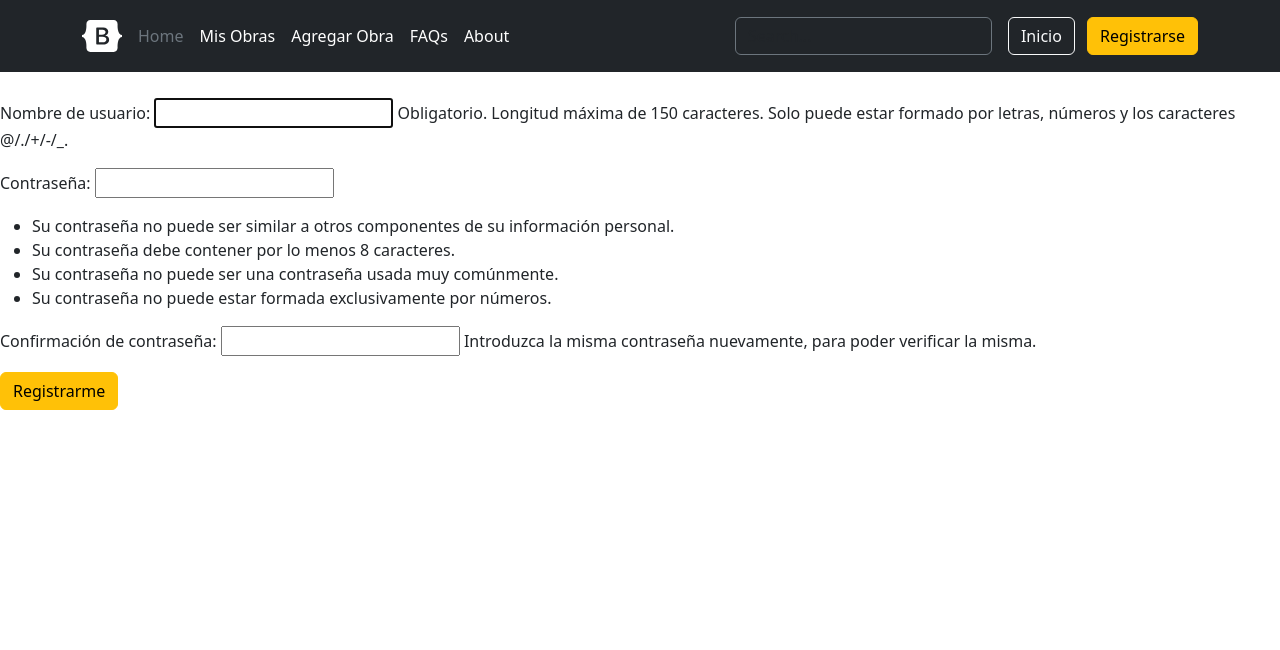
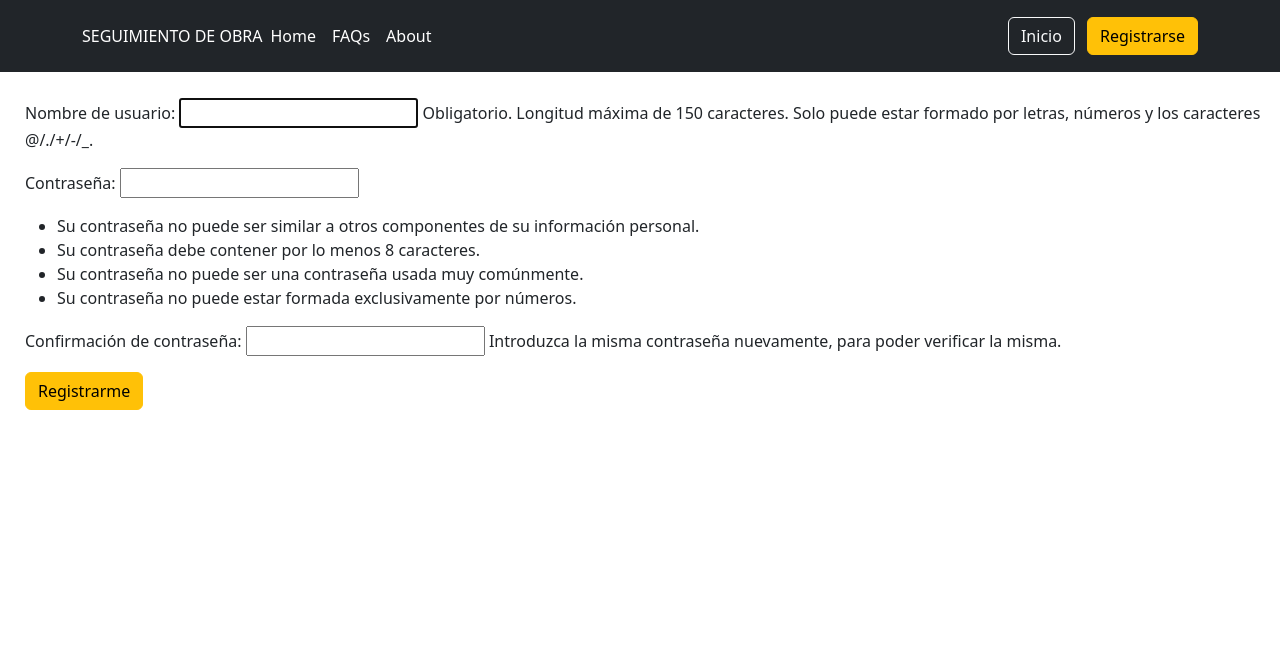
Before and after one commit to milton0989/ProyectoFinal, a Django app: page /signup/ in a window 1280 px wide. Shown: the top 650 px of the page. Run offline with Django 3.2, Linux system fonts and the light colour scheme; tables that the repository leaves empty hold one stand-in row (values such as "Sample post"); some libraries are stand-ins or nearby versions.

Commit message:
se agrego Autorizacion y Autenticacion

```diff
--- a/obras/templates/obras/base.html
+++ b/obras/templates/obras/base.html
@@ -106,25 +106,31 @@
 <header class="p-3 text-bg-dark">
     <div class="container">
       <div class="d-flex flex-wrap align-items-center justify-content-center justify-content-lg-start">
-        <a href="/" class="d-flex align-items-center mb-2 mb-lg-0 text-white text-decoration-none">
-          <svg class="bi me-2" width="40" height="32" role="img" aria-label="Bootstrap"><use xlink:href="#bootstrap"/></svg>
-        </a>
+        <a class="navbar-brand" href="/">SEGUIMIENTO DE OBRA</a>
 
         <ul class="nav col-12 col-lg-auto me-lg-auto mb-2 justify-content-center mb-md-0">
-          <li><a href="#" class="nav-link px-2 text-secondary">Home</a></li>
+          <li><a href="{% url 'obra-list' %}" class="nav-link px-2 text-white">Home</a></li>
+          {% if user.is_authenticated %}
             <li><a href="{% url 'obra-list' %}" class="nav-link px-2 text-white">Mis Obras</a></li>
             <li><a href="{% url 'obra-crear' %}" class="nav-link px-2 text-white">Agregar Obra</a></li>
+          {% else %}
             <li><a href="#" class="nav-link px-2 text-white">FAQs</a></li>
             <li><a href="#" class="nav-link px-2 text-white">About</a></li>
+          {% endif %}
         </ul>
 
+          {% if user.is_authenticated %}
           <form class="col-12 col-lg-auto mb-3 mb-lg-0 me-lg-3" role="search">
             <input type="search" class="form-control form-control-dark text-bg-dark" placeholder="Search..." aria-label="Search">
           </form>
 
+          <div class="text-end"></div>
+            <a href="{% url 'logout' %}" class="btn btn-warning">SALIR</a>
+          {% else %}
           <div class="text-end">
             <a href="{% url 'login' %}" class="btn btn-outline-light me-2">Inicio</a>
             <a href="{% url 'signup' %}" class="btn btn-warning">Registrarse</a>
+          {% endif %}
           <!--
           <button type="button" class="btn btn-outline-light me-2">Inicio</button>
           <button type="button" class="btn btn-warning">Registrarse</button>
--- a/obras/templates/obras/home.html
+++ b/obras/templates/obras/home.html
@@ -4,7 +4,7 @@
 
 {% block main %}
     <p style="margin-top: 10px;"></p>
-    <h1>
+    <h1 style="margin-left: 20px;">
         Estas en Home
     </h1>
 
--- a/obras/templates/obras/index.html
+++ b/obras/templates/obras/index.html
@@ -4,7 +4,7 @@
 
 {% block main %}
     <p style="margin-top: 10px;"></p>
-    <h1>
+    <h1 style="margin-left: 20px;">
         Estas en Index
     </h1>
 
--- a/obras/templates/obras/obra_form.html
+++ b/obras/templates/obras/obra_form.html
@@ -6,7 +6,7 @@
 
     <p style="margin-top: 10px;"></p>
 
-    <form method="post">
+    <form style="margin-left: 25px;" method="post">
         {% csrf_token %}
         {{form.as_p}}
         <input type="submit" value="Actualizar">
--- a/obras/templates/obras/obra_list.html
+++ b/obras/templates/obras/obra_list.html
@@ -8,8 +8,10 @@
         {% for obra in obras %}
         <li> {{obra.id}} - {{obra.titulo}}
             <a href="{% url 'obra-detalle' obra.id %}">Detalle</a>
-            <a href="{% url 'obra-actualizar' obra.id %}">Actualizar</a>
-            <a href="{% url 'obra-eliminar' obra.id %}">Borrar</a>
+            {% if user.is_authenticated %}
+                <a href="{% url 'obra-actualizar' obra.id %}">Actualizar</a>
+                <a href="{% url 'obra-eliminar' obra.id %}">Borrar</a>
+            {% endif %}
         </li>
         {% endfor %}
 
--- a/obras/templates/registration/login.html
+++ b/obras/templates/registration/login.html
@@ -5,7 +5,7 @@
 {% block main %}
     <p style="margin-top: 10px;"></p>
 
-    <form method="POST">
+    <form style="margin-left: 25px;" method="POST">
         {% csrf_token %}
         {{form.as_p}}
         <input class="btn btn-primary" type="submit" value="Ingresar">
--- a/obras/templates/registration/logout.html
+++ b/obras/templates/registration/logout.html
@@ -4,7 +4,7 @@
 
 {% block main %}
     <p style="margin-top: 10px;"></p>
-    <h1>
+    <h1 style="margin-left: 25px;">
         Has cerrado sesion!!!.
     </h1>
 {% endblock %}
--- a/obras/templates/registration/signup.html
+++ b/obras/templates/registration/signup.html
@@ -5,7 +5,7 @@
 {% block main %}
     <p style="margin-top: 10px;"></p>
 
-    <form method="POST">
+    <form style="margin-left: 25px;" method="POST">
         {% csrf_token %}
         {{form.as_p}}
         <input class="btn btn-warning" type="submit" value="Registrarme">
--- a/obras/views.py
+++ b/obras/views.py
@@ -4,31 +4,32 @@ from django.views.generic import ListView, DetailView, DeleteView, UpdateView, C
 from django.urls import reverse_lazy
 from django.contrib.auth.views import LoginView, LogoutView
 from django.contrib.auth.forms import UserCreationForm
+from django.contrib.auth.mixins import LoginRequiredMixin
 
 
 # Create your views here.
 def index(request):
     return render(request, "obras/index.html")
 
-class ObraList(ListView):
+class ObraList(LoginRequiredMixin, ListView):
     model = Obra
     context_object_name = "obras"
 
-class ObraDetalle(DetailView):
+class ObraDetalle(LoginRequiredMixin, DetailView):
     model = Obra
     context_object_name = "obra"
 
-class ObraActualizar(UpdateView):
+class ObraActualizar(LoginRequiredMixin, UpdateView):
     model = Obra
     success_url = reverse_lazy("obra-list")
     fields = '__all__'
 
-class ObraEliminar(DeleteView):
+class ObraEliminar(LoginRequiredMixin, DeleteView):
     model = Obra
     context_object_name = "obra"
     success_url = reverse_lazy("obra-list")
 
-class ObraCrear(CreateView):
+class ObraCrear(LoginRequiredMixin, CreateView):
     model = Obra
     success_url = reverse_lazy("obra-list")
     fields = '__all__'
```
Lines whose indentation alone changed are shown as unchanged.
